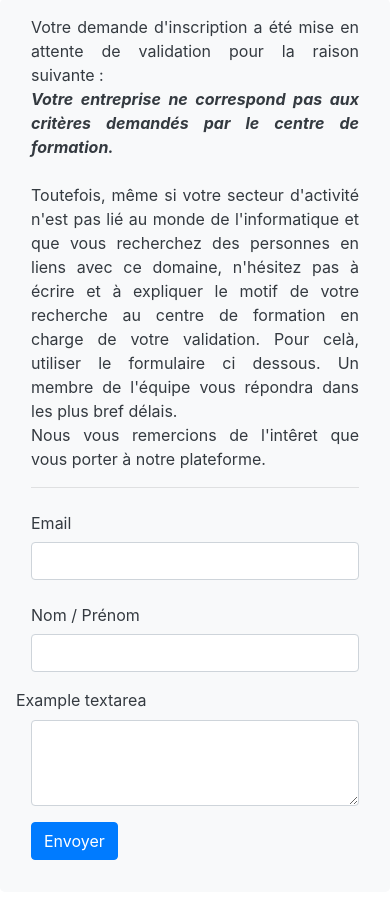
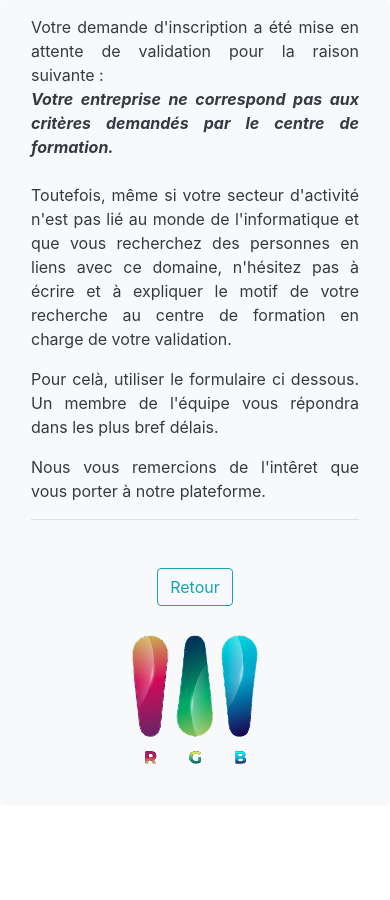
Before and after one commit to GuillaumeC31/rgb, a Symfony app: template templates/home/attente.html.twig in a window 390 px wide. Shown: the part 278-1178 px from the top of the page. After the commit the page ends 1042 px from the top, so only its background shows below. Run offline with Twig, Linux system fonts and the light colour scheme; the template is opened without the code that fills it, so the values that code supplies are empty; some libraries are stand-ins or nearby versions.

Commit message:
Améliorations

```diff
--- a/src/Controller/HomeController.php
+++ b/src/Controller/HomeController.php
@@ -39,6 +39,10 @@ class HomeController extends AbstractController
      */
     public function attente()
     {
+
+        $entityManager = $this->getDoctrine()->getManager();
+
+
         return $this->render('home/attente.html.twig');
     }
 
--- a/src/Entity/Users.php
+++ b/src/Entity/Users.php
@@ -249,12 +249,12 @@ class Users implements UserInterface
         return $this;
     }
 
-    public function getZipcode(): ?int
+    public function getZipcode(): ?string
     {
         return $this->zipcode;
     }
 
-    public function setZipcode(?int $zipcode): self
+    public function setZipcode(?string $zipcode): self
     {
         $this->zipcode = $zipcode;
 
--- a/src/Repository/EnterpriseRepository.php
+++ b/src/Repository/EnterpriseRepository.php
@@ -28,6 +28,8 @@ class EnterpriseRepository extends ServiceEntityRepository
     // /**
     //  * @return Enterprise[] Returns an array of Enterprise objects
     //  */
+
+
     /*
     public function findByExampleField($value)
     {
--- a/templates/entreprise/ficheEco.html.twig
+++ b/templates/entreprise/ficheEco.html.twig
@@ -38,6 +38,8 @@
               <div class="text-center">{{ listSchool.firstname }} {{ listSchool.lastname }}</div>
               <div class="text-center">{{ listSchool.phonePro }}</div>
               <div class="text-center">{{ listSchool.email }}</div>
+              <hr>
+              <div class="text-center"><a href="https://{{ listSchool.webPro }}" target="_blanck">{{ listSchool.webPro }}</a></div>
             </li>
           </ul>
         </div>
--- a/templates/entreprise/index.html.twig
+++ b/templates/entreprise/index.html.twig
@@ -31,12 +31,6 @@
                 <div class="text-center">{{ listSchool.adressPro }}</div>
                 <div class="text-center">{{ listSchool.zipcodePro }}  {{ listSchool.cityPro }}</div>
                 <div class="text-center">{{ listSchool.departement }}</div>
-              </li>
-              <li class="list-group-item">
-                <div class="text-center"><b>Contact :</b></div>
-                <div class="text-center">{{ listSchool.firstname }} {{ listSchool.lastname }}</div>
-                <div class="text-center">{{ listSchool.phonePro }}</div>
-                <div class="text-center">{{ listSchool.email }}</div>
               </li>
             </ul>
             <div class="card-body">
--- a/templates/home/attente.html.twig
+++ b/templates/home/attente.html.twig
@@ -32,41 +32,39 @@
               <p>Votre demande d'inscription a été mise en attente de validation pour la raison suivante : <br>
                <b><i>Votre entreprise ne correspond pas aux critères demandés par le centre de formation.</i></b><br>
                <br>
-               Toutefois, même si votre secteur d'activité n'est pas lié au monde de l'informatique et que vous recherchez des personnes en liens avec ce domaine, n'hésitez pas à écrire et à expliquer le motif de votre recherche au centre de formation en charge de votre validation.
-               Pour celà, utiliser le formulaire ci dessous. Un membre de l'équipe vous répondra dans les plus bref délais. <br>
-               Nous vous remercions de l'intêret que vous porter à notre plateforme.
-             </p>
-             <hr>
-           </div>
-         </div>
-         <div class="col-12 col-md-6">
-
+               Toutefois, même si votre secteur d'activité n'est pas lié au monde de l'informatique et que vous recherchez des personnes en liens avec ce domaine, n'hésitez pas à écrire et à expliquer le motif de votre recherche au centre de formation en charge de votre validation.</p>
+               <p>Pour celà, utiliser le formulaire ci dessous. Un membre de l'équipe vous répondra dans les plus bref délais.</p>
+                <p>Nous vous remercions de l'intêret que vous porter à notre plateforme.</p>
+               </p>
+               <hr>
+             </div>
+             <div class="col-12 d-flex justify-content-center mt-5">
+              <a type="button" class="btn btn-outline-info" href="{{ path('home_index')}}">Retour</a>
+            </div>
+          </div>
+          <div class="col-12 col-md-6">
+            <img class="img-fluid" src="{{asset('assets/img/logorgb.png')}}" alt="">
+{#
            <form method="post">
-            <div class="form-group row">
-              <label for="email" class="col-sm-2 col-form-label">Email</label>
-              <div class="col-sm-5">
-                <input type="email" class="form-control" id="email">
-              </div>
+            <div class="form-group">
+              <label for="enterprise">Entreprise</label>
+              <input type="text" class="form-control" id="enterprise" placeholder="">
             </div>
-            <div class="form-group row">
-              <label for="password" class="col-sm-2 col-form-label">Nom / Prénom</label>
-              <div class="col-sm-5">
-                <input type="password" class="form-control" id="password">
-              </div>
+            <div class="form-group">
+              <label for="enterprise">Nom / Prenom</label>
+              <input type="text" class="form-control" id="enterprise" placeholder="">
             </div>
-            <div class="form-group row">
-              <label for="textarea">Example textarea</label>
-              <div class="col-sm-5">
-                <textarea class="form-control" id="textarea" rows="3"></textarea>
-              </div>
+            <div class="form-group">
+              <label for="email">Email</label>
+              <input type="email" class="form-control" id="email" placeholder="">
             </div>
-            <div class="form-group row">
-              <div class="col-sm-8">
-                <button type="submit" class="btn btn-primary">Envoyer</button>
-              </div>
+            <div class="form-group">
+              <label for="message">Message</label>
+              <textarea class="form-control" id="message" rows="3"></textarea>
             </div>
+            <button type="submit" class="btn btn-outline-warning">Submit</button>
           </form>
-
+#}
         </div>
       </div>
 
--- a/templates/student/index.html.twig
+++ b/templates/student/index.html.twig
@@ -73,8 +73,9 @@
 
         <div class="col-sm-12 col-lg-8 col-md-12 mb-5">
             <div class="d-flex justify-content-center profilImage">
-                <img src="{{asset('assets/uploads/' ~ filePath)}}" alt="" id="profilImage" srcset="">
+                {#<img src="{{asset('assets/uploads/' ~ filePath)}}" alt="" id="profilImage" srcset="">#}
             </div>
+
 
 <div class="sandbox col-12">
 
```
Also changed, not shown: src/Controller/StudentController.php (+5 -9 lines), templates/entreprise/ficheEnt.html.twig (+8 -0 lines), public/assets/uploads/1583925672-profil1.jpg (added), public/assets/uploads/1583929213-profil1.jpg (added).
